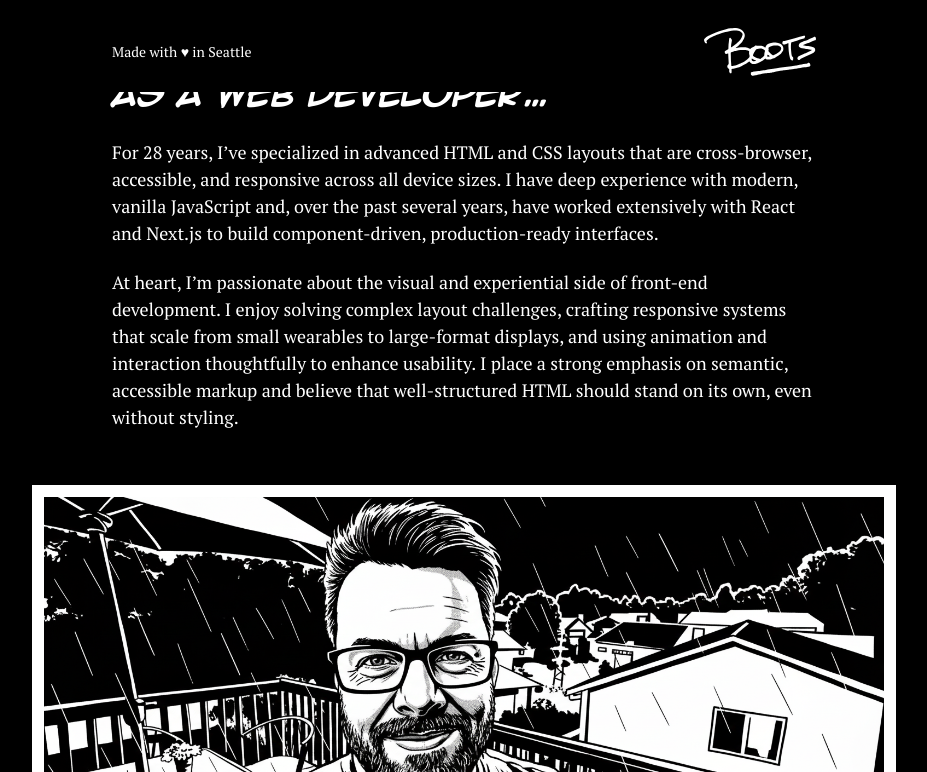
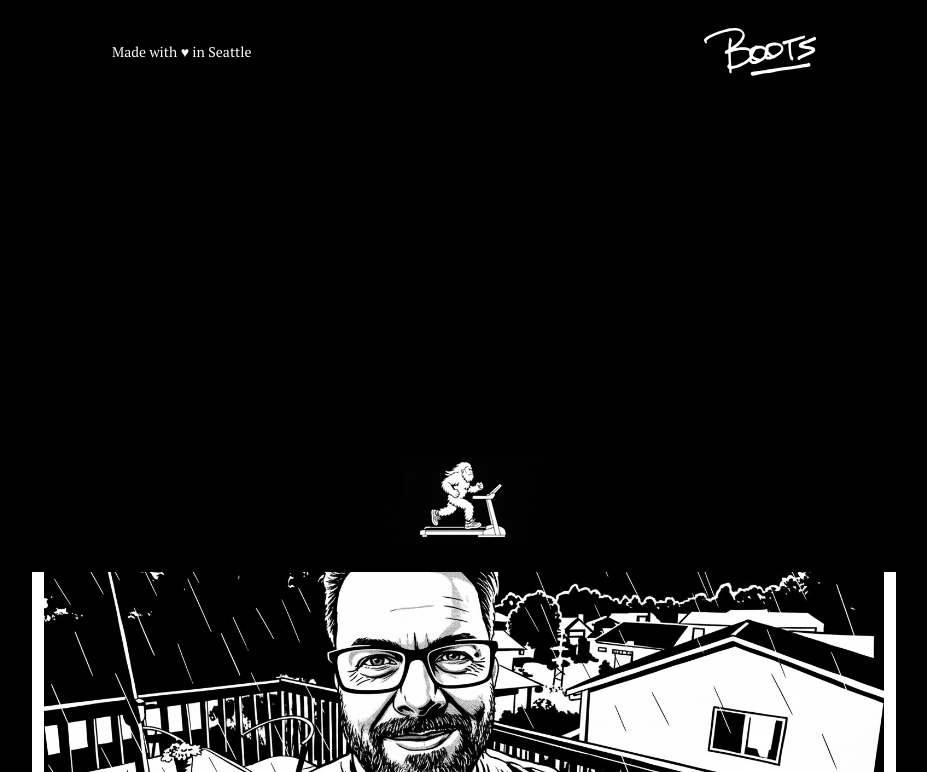
Before and after one commit to bootsified/bootsified-2025, a Next.js app: page /about in a window 1280 px wide. Shown: the part 708-1480 px from the top of the page, without its empty margins (176-1103 px from the left). Built offline with nearby package versions, Linux system fonts and the light colour scheme; no server answers.

Commit message:
add sasquatch

```diff
--- a/src/components/Footer/Footer.module.css
+++ b/src/components/Footer/Footer.module.css
@@ -1,5 +1,5 @@
 .wrapper {
-	bottom: 0;
+	bottom: -30em;
 	pointer-events: none;
 	position: sticky;
 	width: 100vw;
@@ -64,3 +64,20 @@
 		font-size: 0.625em;
 	}
 }
+
+.sasquatch {
+  align-items: center;
+	background-color: #000;
+  display: flex;
+	height: 30em;
+  justify-content: center;
+	padding-top: 21em;
+}
+
+.image {
+	background-color: var(--text-footer);
+
+	& img {
+		mix-blend-mode: multiply;
+	}
+}
--- a/src/components/Footer/Footer.tsx
+++ b/src/components/Footer/Footer.tsx
@@ -1,6 +1,7 @@
 import clsx from 'clsx'
 import Logo from '@/assets/images/boots-signature.svg'
 import styles from './Footer.module.css'
+import Image from 'next/image'
 
 interface FooterProps {
   className?: string
@@ -19,6 +20,16 @@ const Footer = ({ className = '' }: FooterProps) => {
 					</p>
 				</div>
 			</div>
+			<div className={styles.sasquatch}>
+				<div className={styles.image}>
+					<Image
+						src="/images/sasquatch-jogging3-sm.gif"
+						alt="A friendly sasquatch jogging on a treadmill."
+						width="160"
+						height="90"
+					/>
+				</div>
+			</div>
     </footer>
   )
 }
```
Also changed, not shown: public/images/sasquatch-jogging3-sm.gif (added).
